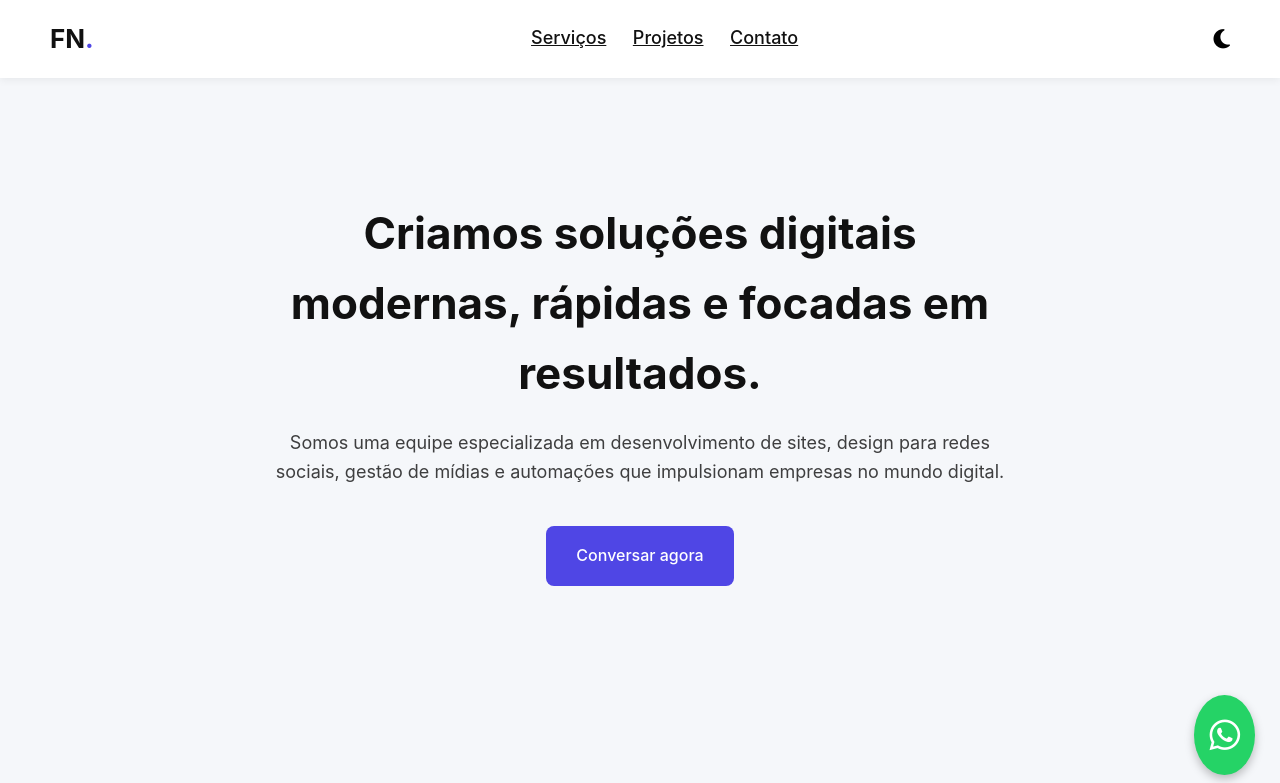
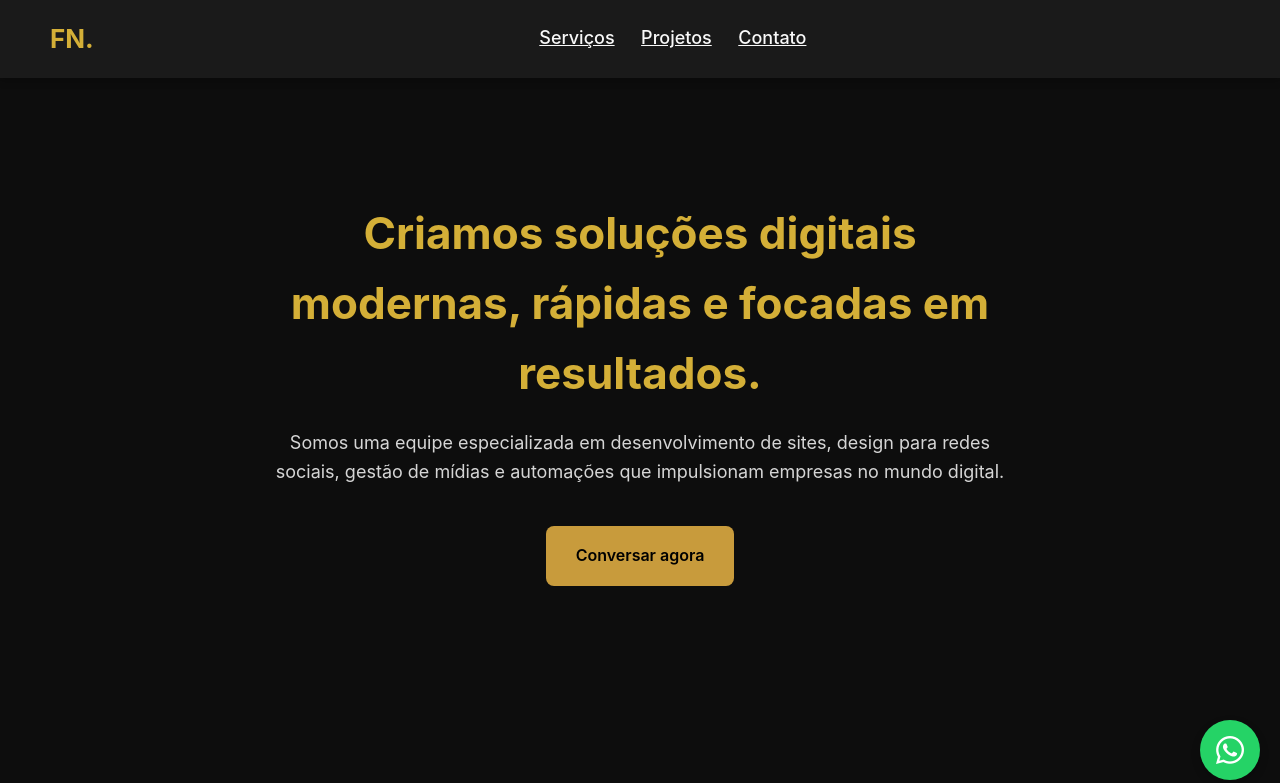
Before and after one commit to filipemotaa/Portifolio, a plain HTML site: page index.html in a window 1280 px wide. Shown: the top 783 px of the page. Drawn offline with Linux system fonts and the light colour scheme.

Commit message:
atualizaçao-cores

```diff
--- a/index.html
+++ b/index.html
@@ -17,7 +17,6 @@
             <a href="#contact">Contato</a>
         </nav>
         <button class="theme-toggle" id="theme-toggle">
-            <i class="fa-solid fa-moon"></i>
         </button>
     </header>
 
--- a/script.js
+++ b/script.js
@@ -1,8 +1,4 @@
-// Alternar Tema
-const toggle = document.getElementById("theme-toggle");
-toggle.addEventListener("click", () => {
-    document.body.classList.toggle("dark");
-});
+
 
 // Animações simples ao rolar
 const elements = document.querySelectorAll("section, .service, .project, .testimonial");
--- a/style.css
+++ b/style.css
@@ -1,18 +1,22 @@
 /* ============================
-   VARIÁVEIS
+   VARIÁVEIS – TEMA LEÃO
 ============================ */
 :root {
-    --bg: #f5f7fa;
-    --text: #111;
-    --primary: #4f46e5;
-    --card: #ffffff;
+    --bg: #0D0D0D;               /* fundo preto premium */
+    --text: #F9F9F9;             /* texto claro */
+    --primary: #D4AF37;          /* dourado elegante */
+    --primary-dark: #C89B3C;     /* dourado queimado */
+    --accent: #E9B949;           /* amarelo suave */
 
-    --dark-bg: #0d1117;
-    --dark-text: #e6e6e6;
-    --dark-card: #161b22;
+    --card: #1A1A1A;             /* cards grafite */
+
+    /* Dark mode */
+    --dark-bg: #0A0A0A;
+    --dark-text: #E6E6E6;
+    --dark-card: #151515;
 
     --radius: 14px;
-    --shadow: 0 4px 10px rgba(0,0,0,0.12);
+    --shadow: 0 4px 10px rgba(0,0,0,0.25);
     --transition: .3s ease;
 }
 
@@ -33,11 +37,11 @@ body {
 }
 
 body.dark {
-    background: linear-gradient(180deg, #0d1117, #0f141c);
+    background: var(--dark-bg);
     color: var(--dark-text);
 }
 
-/* Cards & sections no dark mode */
+/* Cards no dark mode */
 body.dark .card,
 body.dark .header,
 body.dark .service,
@@ -55,7 +59,7 @@ body.dark .testimonial {
     padding: 18px 50px;
     align-items: center;
     background: var(--card);
-    box-shadow: 0 2px 8px #00000010;
+    box-shadow: 0 2px 8px #00000050;
     position: sticky;
     top: 0;
     z-index: 10;
@@ -65,6 +69,7 @@ body.dark .testimonial {
 .logo {
     font-size: 26px;
     font-weight: bold;
+    color: var(--primary);
 }
 
 .logo span {
@@ -74,7 +79,7 @@ body.dark .testimonial {
 .nav a {
     margin-left: 22px;
     font-weight: 500;
-    color: inherit;
+    color: var(--text);
     font-size: 18px;
     transition: var(--transition);
 }
@@ -83,7 +88,14 @@ body.dark .testimonial {
     color: var(--primary);
 }
 
-.theme-toggle { background: none; border: none; font-size: 22px; cursor: pointer; }
+.theme-toggle {
+    background: none;
+    border: none;
+    font-size: 22px;
+    cursor: pointer;
+    color: var(--primary);
+}
+
 /* ============================
    HERO
 ============================ */
@@ -98,27 +110,29 @@ body.dark .testimonial {
     font-size: 44px;
     margin-bottom: 20px;
     font-weight: 700;
+    color: var(--primary);
 }
 
 .hero p {
     font-size: 18px;
     margin-bottom: 40px;
-    opacity: .8;
+    opacity: .85;
 }
 
+/* Botão */
 .btn {
     padding: 17px 30px;
-    background: var(--primary);
-    color: #fff;
+    background: var(--primary-dark);
+    color: #000;
     border-radius: 8px;
     text-decoration: none;
-    font-weight: 500;
+    font-weight: 600;
     display: inline-block;
     transition: var(--transition);
 }
 
 .btn:hover {
-    opacity: .85;
+    background: var(--primary);
     transform: translateY(-3px);
 }
 
@@ -135,6 +149,7 @@ h2 {
     font-size: 32px;
     margin-bottom: 40px;
     text-align: center;
+    color: var(--primary);
 }
 
 /* ============================
@@ -153,11 +168,13 @@ h2 {
     text-align: center;
     box-shadow: var(--shadow);
     transition: var(--transition);
+    border: 1px solid rgba(212,175,55,0.12);
 }
 
 .service:hover {
     transform: translateY(-6px);
-    box-shadow: 0 8px 22px rgba(0,0,0,0.18);
+    box-shadow: 0 8px 22px rgba(0,0,0,0.35);
+    border-color: var(--primary);
 }
 
 .service i {
@@ -181,17 +198,23 @@ h2 {
     border-radius: var(--radius);
     box-shadow: var(--shadow);
     transition: var(--transition);
+    border: 1px solid rgba(212,175,55,0.12);
 }
 
 .project:hover {
     transform: translateY(-6px);
-    box-shadow: 0 8px 22px rgba(0,0,0,0.18);
+    border-color: var(--primary);
+    box-shadow: 0 8px 22px rgba(0,0,0,0.35);
+}
+
+.sub {
+    margin-bottom: 15px;
 }
 
 .project img {
-     width: 100%;
-    height: 200px;      /* define a altura padrão */
-    object-fit: cover;  /* corta e ajusta automaticamente */
+    width: 100%;
+    height: 200px;
+    object-fit: cover;
     border-radius: 10px;
     margin-bottom: 15px;
 }
@@ -210,11 +233,13 @@ h2 {
     padding: 25px;
     border-radius: var(--radius);
     box-shadow: var(--shadow);
+    border: 1px solid rgba(212,175,55,0.12);
     transition: var(--transition);
 }
 
 .testimonial:hover {
     transform: translateY(-5px);
+    border-color: var(--primary);
 }
 
 /* ============================
@@ -229,6 +254,7 @@ h2 {
 .paragrafo {
     margin-bottom: 15px;
     margin-top: -20px;
+    opacity: .85;
 }
 
 /* ============================
@@ -284,3 +310,26 @@ h2 {
         padding: 15px 20px;
     }
 }
+
+.whatsapp-btn {
+  position: fixed;
+  bottom: 20px;
+  right: 20px;
+  background-color: #25d366;
+  color: white;
+  width: 60px;
+  height: 60px;
+  border-radius: 50%;
+  display: flex;
+  align-items: center;
+  justify-content: center;
+  font-size: 32px;
+  text-decoration: none;
+  box-shadow: 0 4px 10px rgba(0,0,0,0.2);
+}
+
+.whatsapp-btn i {
+  width: auto;
+  height: auto;
+  line-height: 1;
+}
```
